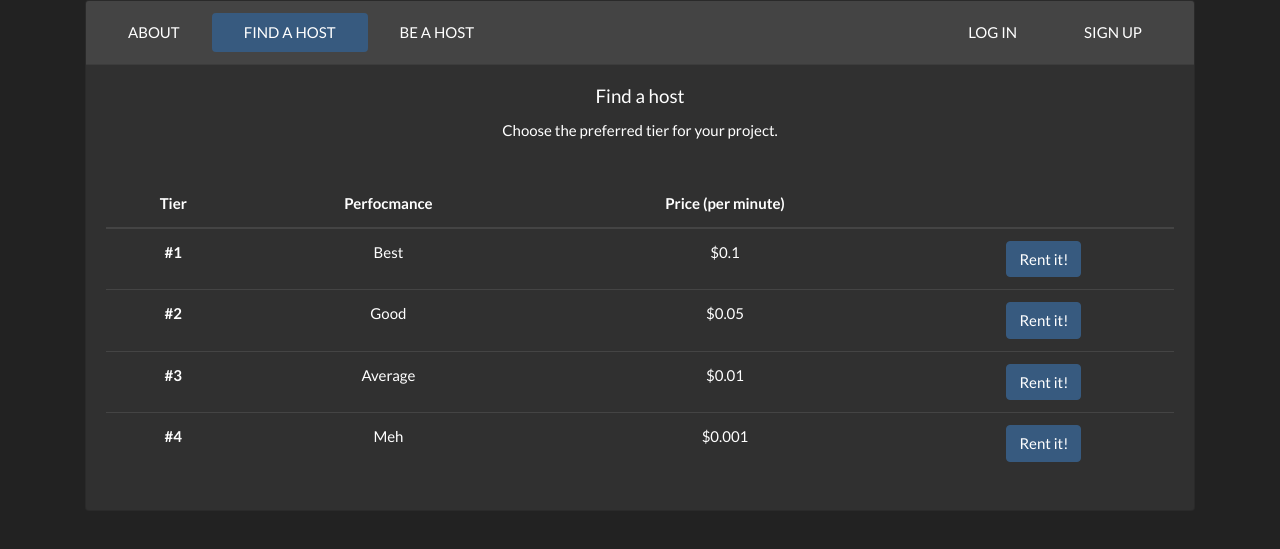
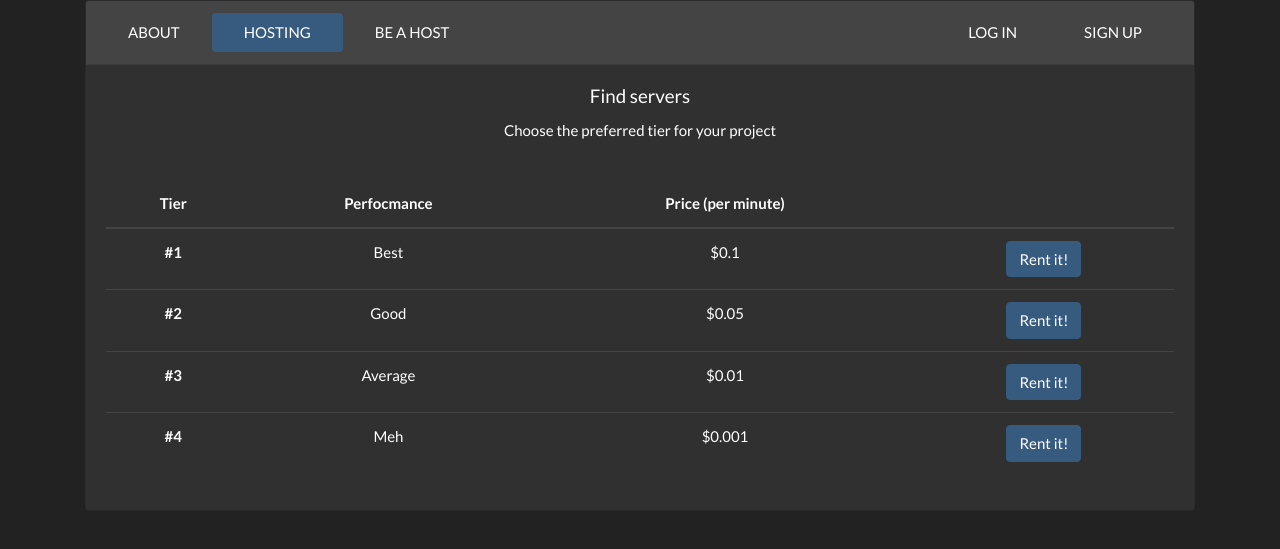
Before and after one commit to kyranpottle/TheHive, a Flask app: page /rent in a window 1280 px wide. Shown: the top 549 px of the page. Run offline with Flask 2, Linux system fonts and the light colour scheme; some libraries are stand-ins or nearby versions.

Commit message:
Rent page fixes

```diff
--- a/webapp/app/templates/common/navigation.html
+++ b/webapp/app/templates/common/navigation.html
@@ -1,6 +1,6 @@
 {% set navigation_bar = [
     ('/', 'index', 'ABOUT'),
-    ('/rent', 'rent', 'FIND A HOST'),
+    ('/rent', 'rent', 'HOSTING'),
     ('/host', 'host', 'BE A HOST')
 ] -%}
 {% set active_page = active_page -%}
--- a/webapp/app/templates/rent.html
+++ b/webapp/app/templates/rent.html
@@ -7,8 +7,8 @@
     ('Meh', '$0.001')
 ] -%}
 {% block page_content %}
-    <h5 class="card-title">Find a host</h5>
-    <p class="card-text">Choose the preferred tier for your project.</p>
+    <h5 class="card-title">Find servers</h5>
+    <p class="card-text">Choose the preferred tier for your project</p>
     <br />
     <table class="table">
         <thead>
```
Also changed, not shown: webapp/app/templates/editor.html (+4 -3 lines).
